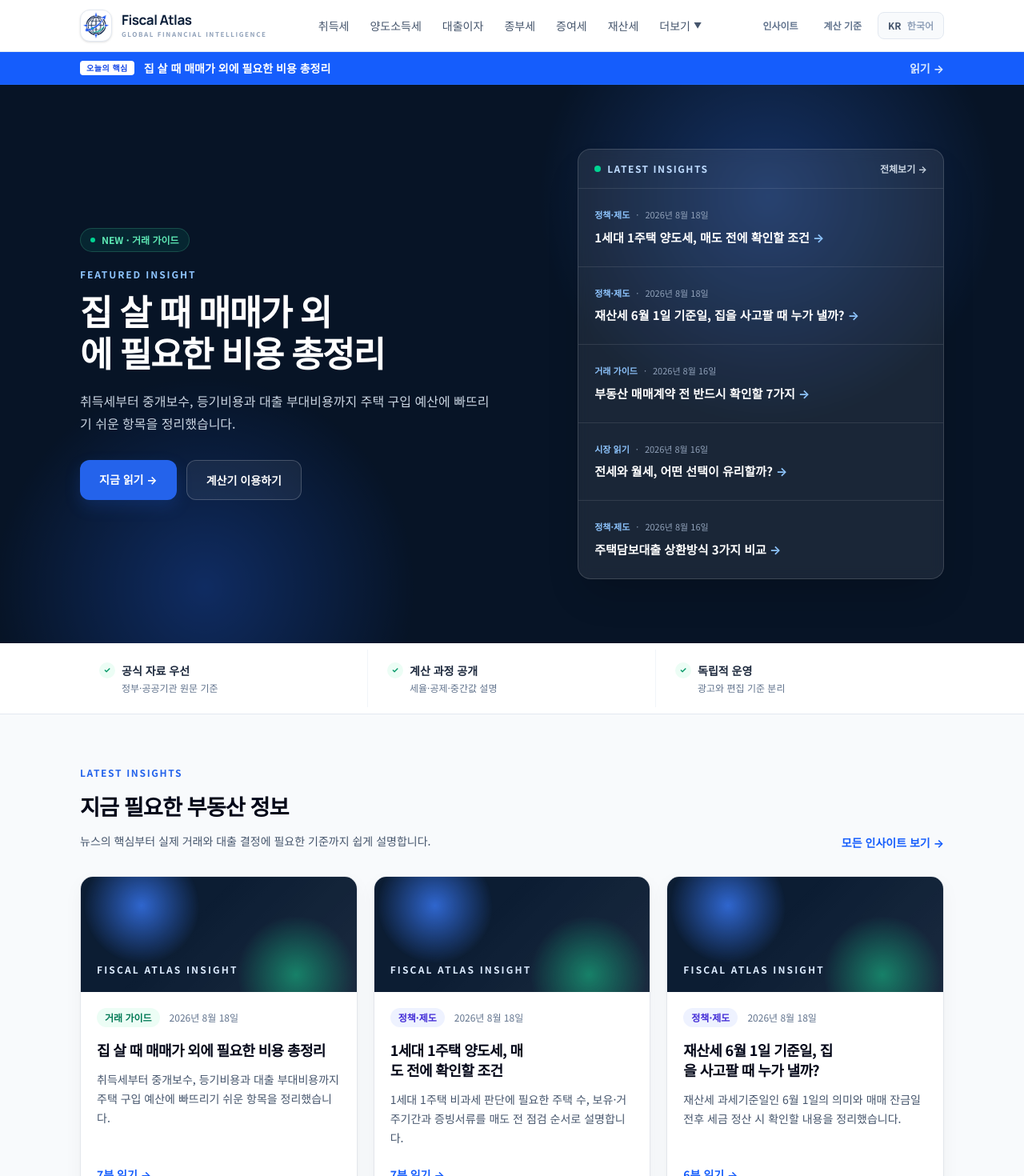
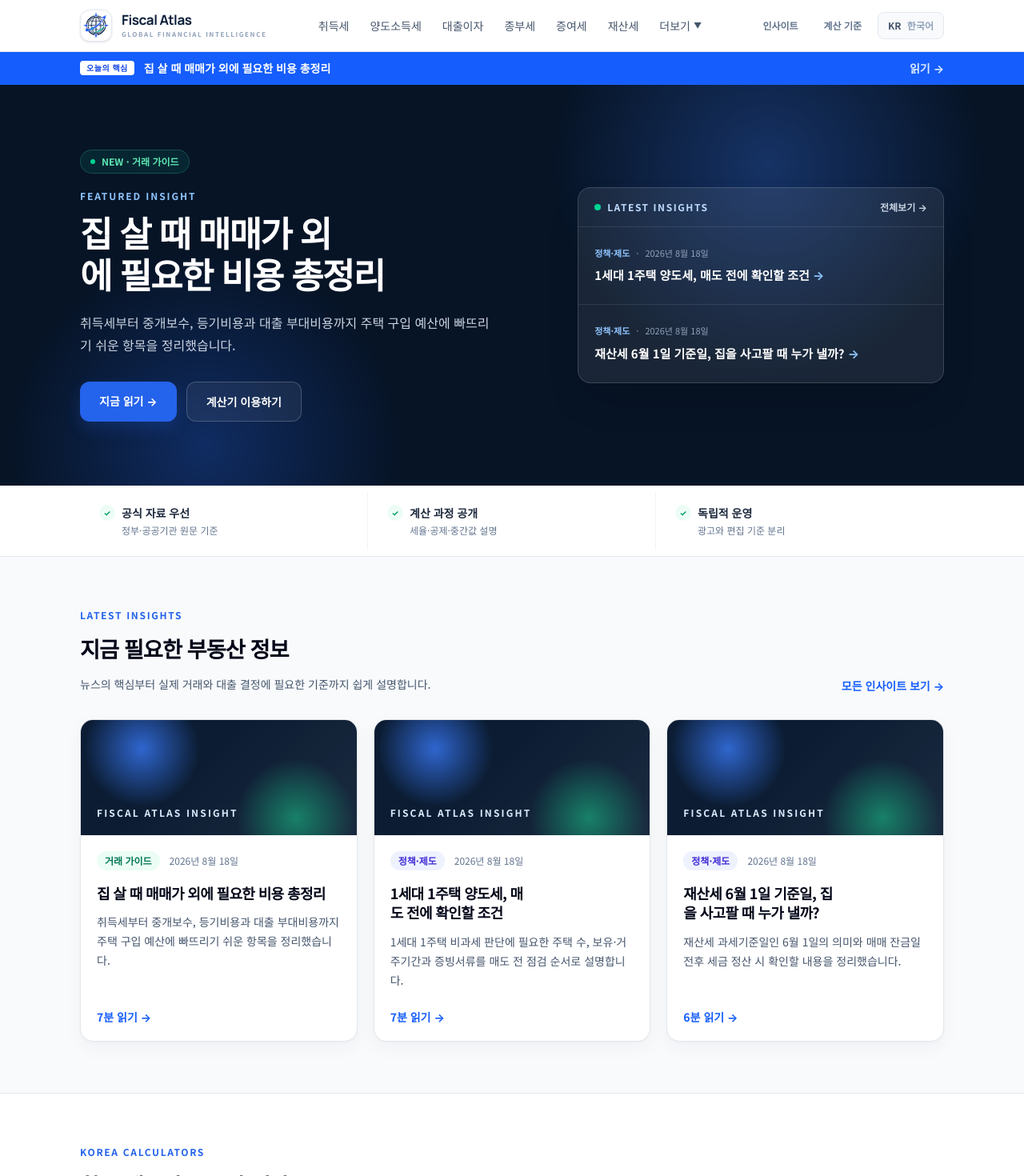
Before and after one commit to jasonhwany/00-hub, a Next.js app: page / in a window 1280 px wide. Shown: the top 1470 px of the page at 80% size. Built offline with nearby package versions, Linux system fonts and the light colour scheme.

Commit message:
fix: limit homepage insights to latest three

```diff
--- a/app/page.tsx
+++ b/app/page.tsx
@@ -18,6 +18,7 @@ const financeTools = [
   { name:"전월세 전환 계산기",desc:"보증금과 월세를 법정 전환율 기준으로 비교합니다.",url:"/jeonwolse",tag:"Housing",accent:"violet" },
   { name:"연봉 실수령액 계산기",desc:"4대 보험과 세금 공제 후 월 실수령액을 추정합니다.",url:"/yeonbong",tag:"Salary",accent:"blue" },
 ];
+const latestInsights = insightPosts.slice(0, 3);
 
 export default function HubPage(){return <main>
   <div className="border-b border-blue-500/30 bg-blue-600 text-white">
@@ -42,7 +43,7 @@ export default function HubPage(){return <main>
           <Link href="/insights" className="text-xs font-bold text-slate-300 hover:text-white">전체보기 →</Link>
         </div>
         <div className="divide-y divide-white/10">
-          {insightPosts.slice(1).map((post) => <Link key={post.slug} href={`/insights/${post.slug}`} className="group block px-5 py-6 transition hover:bg-white/[.06]">
+          {latestInsights.slice(1).map((post) => <Link key={post.slug} href={`/insights/${post.slug}`} className="group block px-5 py-6 transition hover:bg-white/[.06]">
             <div className="flex items-center gap-2 text-[11px] text-slate-400"><span className="font-bold text-blue-300">{post.category}</span><span>·</span><time dateTime={post.publishedAt}>{formatInsightDate(post.publishedAt)}</time></div>
             <h2 className="mt-2 text-[15px] font-bold leading-6 text-white transition group-hover:text-blue-200">{post.title} <span className="inline-block text-blue-300 transition group-hover:translate-x-1">→</span></h2>
           </Link>)}
@@ -60,7 +61,7 @@ export default function HubPage(){return <main>
       <div><p className="eyebrow">Latest insights</p><h2 className="mt-3 text-[1.7rem] font-extrabold tracking-[-.035em] text-slate-950">지금 필요한 부동산 정보</h2><p className="mt-3 max-w-xl text-sm leading-6 text-slate-600">뉴스의 핵심부터 실제 거래와 대출 결정에 필요한 기준까지 쉽게 설명합니다.</p></div>
       <Link href="/insights" className="text-sm font-bold text-blue-600 hover:text-blue-800">모든 인사이트 보기 →</Link>
     </div>
-    <div className="mt-8 grid gap-5 md:grid-cols-3">{insightPosts.map(post=><InsightCard key={post.slug} post={post}/>)}</div>
+    <div className="mt-8 grid gap-5 md:grid-cols-3">{latestInsights.map(post=><InsightCard key={post.slug} post={post}/>)}</div>
   </section>
 
   <section id="calculators" className="border-t border-slate-200 bg-white py-14 sm:py-16"><div className="site-container">
```
